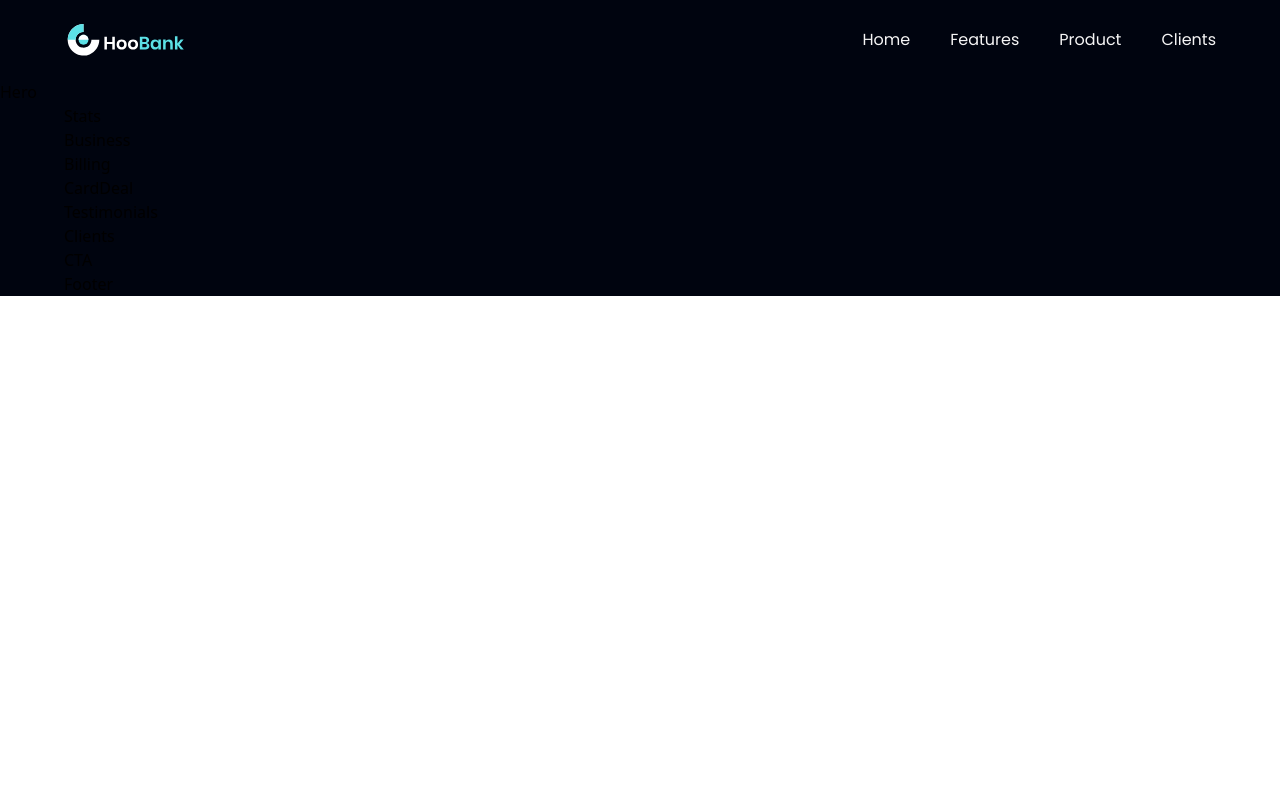
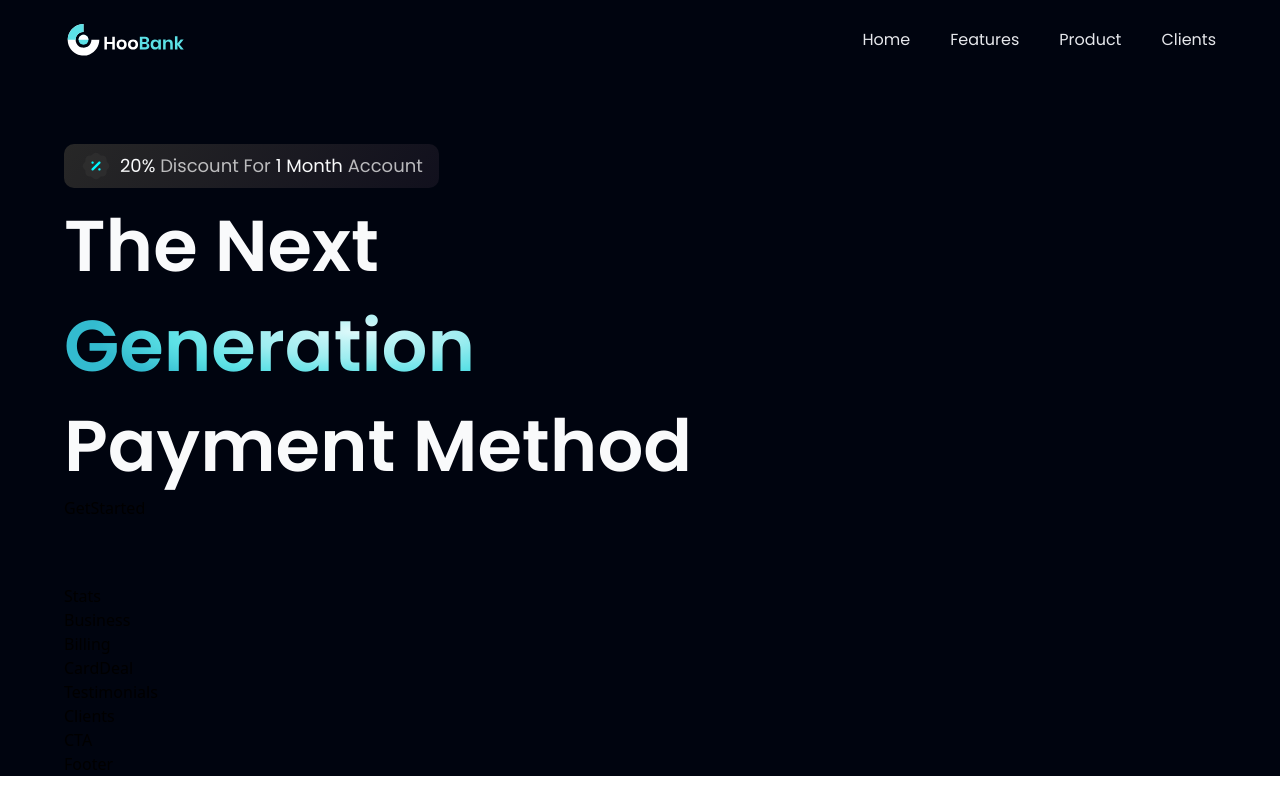
Before and after one commit to ppalladio/Bank-app, a React (Vite) app in the folder bank/: page / in a window 1280 px wide. Built offline with nearby package versions, Linux system fonts and the light colour scheme.

Commit message:
hero section partially completed

```diff
--- a/bank/src/components/Hero/Hero.jsx
+++ b/bank/src/components/Hero/Hero.jsx
@@ -1,9 +1,39 @@
+import styles from '../../style';
+import { discount, robot } from '../../assets';
+import GetStarted from '../GetStarted';
+const Hero = () => (
+    <section
+        id="home"
+        className={`flex md:flex-row flex-col ${styles.paddingY}`}
+    >
+        <div
+            className={`flex-1 ${styles.flexStart} flex-col xl:px-0 sm:px-16 px-6`}
+        >
+            <div className="flex flex-row items-center py-[6px] px-4 bg-discount-gradient rounded-[10px] mb-2">
+                <img
+                    src={discount}
+                    alt="discount"
+                    className="w-[32px] h-[32px]"
+                />
+                <p className={`${styles.paragraph} ml-2 capitalize`}>
+                    <span className="text-gray-50">20% </span>
+                    discount for <span className="text-gray-50">1 Month </span>
+                    account
+                </p>
+            </div>
 
-
-const Hero = () => {
-  return (
-	<div>Hero</div>
-  )
-}
-
-export default Hero
+            <div className="flex flex-row justify-between items-center w-full">
+                <h1 className="flex-1 font-poppins font-semibold ss:text-[72px] text-[52px] text-gray-50 capitalize ss:leading-[100px] leading-[75px]">
+                    the next <br className="sm:block hidden" />{' '}
+                    <span className={`text-gradient`}>generation</span>{' '}
+                    <br className="sm:block hidden" />
+                    payment method
+                </h1>
+            </div>
+            <div className="ss:flex hidden md:mr-4 mr-0 ">
+                <GetStarted />
+            </div>
+        </div>
+    </section>
+);
+export default Hero;
--- a/bank/src/components/Navbar/Navbar.jsx
+++ b/bank/src/components/Navbar/Navbar.jsx
@@ -9,11 +9,11 @@ const Navbar = () => {
     return (
         <nav className="w-full flex py-6 justify-between items-center navbar">
             <img src={logo} alt="hoobank" className="w-[124px] h-[32px]" />
-            <ul className="list-none sm:flex hidden justify-endflex-1">
+            <ul className="list-none sm:flex hidden justify-end flex-1">
                 {navLinks.map((nav, index) => (
                     <li
                         key={nav.id}
-                        className={`font-poppins font-normal cursor-pointer text-[16px] text-primary_grey ${
+                        className={`font-poppins font-normal cursor-pointer text-[16px] text-gray-200 ${
                             index === navLinks.length - 1 ? 'mr-0' : 'mr-10'
                         }`}
                     >
@@ -30,14 +30,19 @@ const Navbar = () => {
                     className="w-[28px] h-[28px] object-contain"
                     onClick={() => setToggle((prev) => !prev)}
                 />
-				<div className={`${toggle ? 'flex' : 'hidden'} p-6 bg-black-gradient absolute top-20 right-0 mx-4 my-2 min-w-[140px] rounded-xl sidebar ease-in-out`}>
-
+                <div
+                    className={`${
+                        toggle ? 'flex' : 'hidden'
+                    } p-6 bg-black-gradient absolute top-20 right-0 mx-4 my-2 min-w-[140px] rounded-xl sidebar ease-in-out`}
+                >
                     <ul className="list-none flex-row justify-end flex-1">
                         {navLinks.map((nav, index) => (
                             <li
                                 key={nav.id}
-                        className={`font-poppins font-normal cursor-pointer text-[16px] text-primary_grey ${
-                            index === navLinks.length - 1 ? 'mb-4' : 'mb-4'
+                                className={`font-poppins font-normal cursor-pointer text-[16px] text-gray-400 ${
+                                    index === navLinks.length - 1
+                                        ? 'mb-4'
+                                        : 'mb-4'
                                 }`}
                             >
                                 <a href={`#${nav.id} `}>{nav.title}</a>
```
Lines whose indentation alone changed are shown as unchanged.
